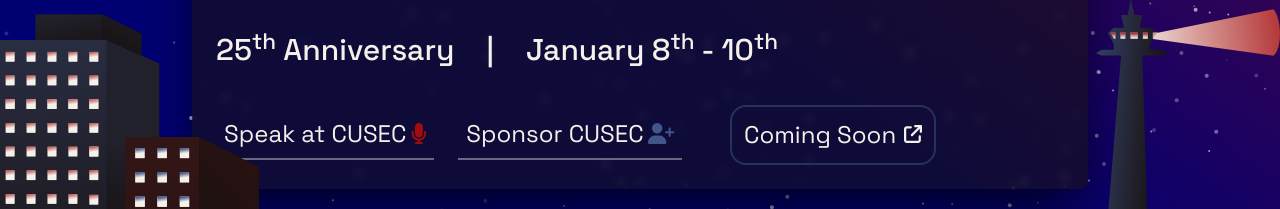
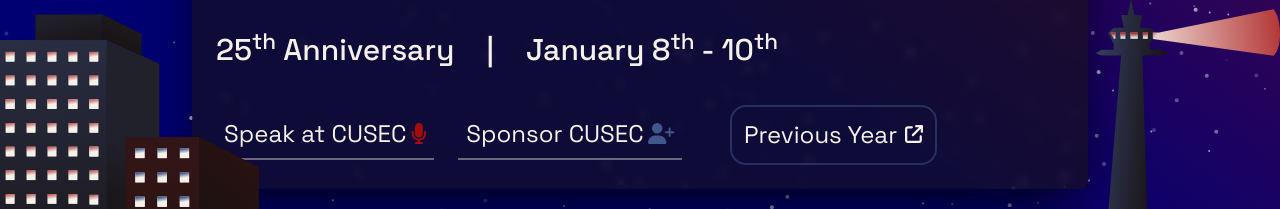
Before and after one commit to cusec/2026, a Next.js app: page / in a window 1280 px wide. Shown: the part 345-554 px from the top of the page. Built offline with nearby package versions, Linux system fonts and the light colour scheme; no server answers.

Commit message:
Add Links

```diff
--- a/src/components/ui/hero.tsx
+++ b/src/components/ui/hero.tsx
@@ -47,7 +47,12 @@
       <div className="mt-2 xxs:mt-0 w-full text-xl md:text-2xl flex flex-col lg:flex-row gap-6 lg:gap-12 items-center">
         <div className="text-sm md:text-2xl flex flex-wrap justify-center gap-2 xs:gap-6 bg-transparent">
           <div className="w-fit lg:p-2 border-b-2 border-light-mode/40 hero-button-hover">
-            <a className="font-space-grotesk!">
+            <a
+              className="font-space-grotesk!"
+              href="mailto:speakers@cusec.net"
+              target="_blank"
+              rel="noopener noreferrer"
+            >
               Speak at CUSEC
               <FontAwesomeIcon
                 icon={faMicrophone}
@@ -57,7 +62,12 @@
             </a>
           </div>
           <div className="mt-2 xxs:mt-0  w-fit lg:p-2 border-b-2 border-light-mode/40 hero-button-hover">
-            <a className="font-space-grotesk!">
+            <a
+              className="font-space-grotesk!"
+              href="mailto:sponsor@cusec.net"
+              target="_blank"
+              rel="noopener noreferrer"
+            >
               Sponsor CUSEC
               <FontAwesomeIcon
                 icon={faUserPlus}
@@ -68,8 +78,13 @@
           </div>
         </div>
         <div className="w-full max-w-96 lg:w-fit rounded-2xl p-3 border-2 border-secondary/50 text-center hero-button-hover">
-          <a className="font-space-grotesk!">
-            Coming Soon
+          <a
+            className="font-space-grotesk!"
+            href="https://2025.cusec.net/"
+            target="_blank"
+            rel="noopener noreferrer"
+          >
+            Previous Year
             <FontAwesomeIcon
               icon={faArrowUpRightFromSquare}
               size="xs"
```
